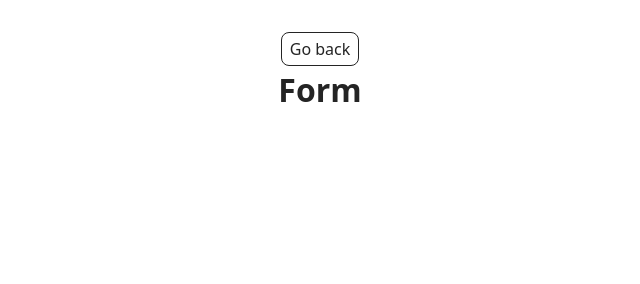
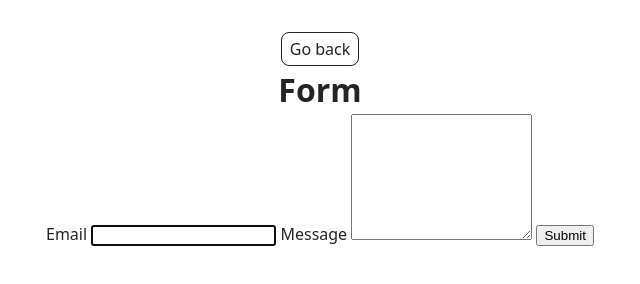
Before and after one commit to Anastasiia-tyk/goit-js-hw-09, a plain HTML site: page 2-form.html in a window 1280 px wide. Shown: the whole page, without its empty margins (320-960 px from the left). Drawn offline with Linux system fonts and the light colour scheme.

Commit message:
Deploying to gh-pages from @ Anastasiia-tyk/goit-js-hw-09@358c4409e2b45ae40c2303bce6ba72fca6420ac7 🚀

```diff
--- a/2-form.html
+++ b/2-form.html
@@ -16,6 +16,18 @@
         <h1 class="main-title">
           Form
         </h1>
+        <form class="feedback-form" autocomplete="off">
+          <label class="feedback-form-label">
+            Email
+            <input class="feedback-form-text" type="email" name="email" autofocus />
+          </label>
+          <label class="feedback-form-label">
+            Message
+            <textarea name="message" rows="8" class="feedback-form-textarea"></textarea>
+          </label>
+          <button type="submit" class="btn">Submit</button>
+        </form>
+
       </div>
     </main>
 
```
